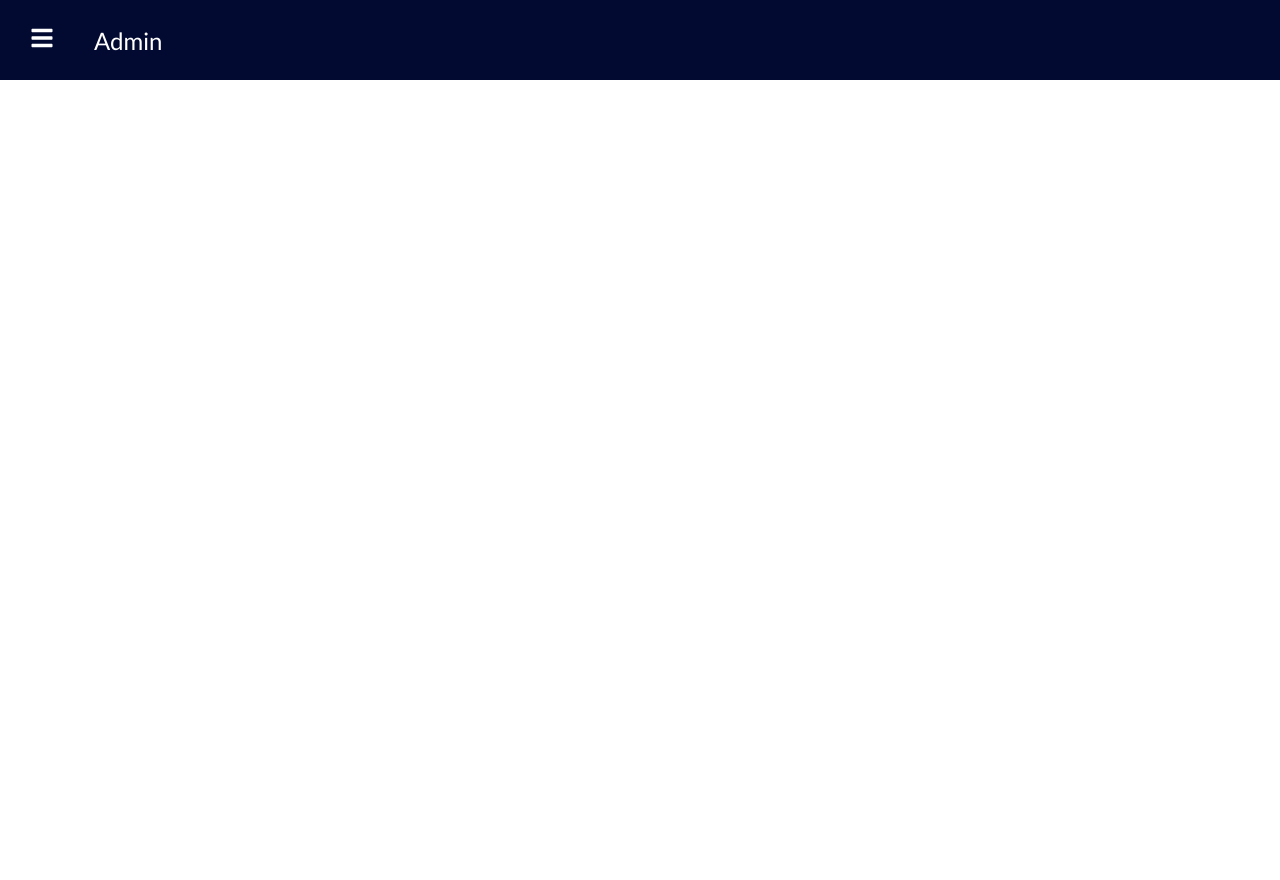
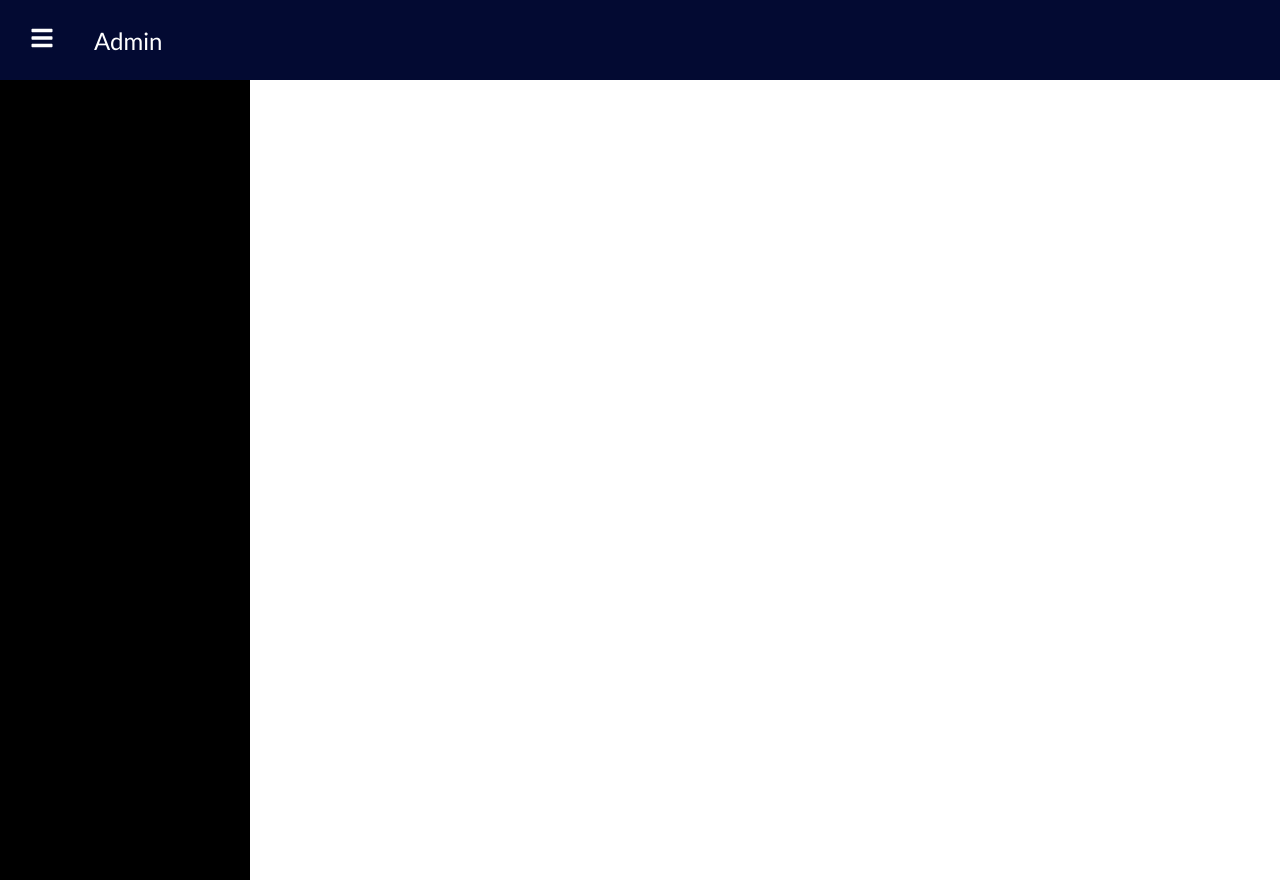
Before and after one commit to Rose-Maina/Asset-Inventory-Mgt-System, a React (Create React App) app in the folder client/: page / in a window 1280 px wide. Before the commit the page ends 800 px from the top, so only its background shows below. Built offline with nearby package versions, Linux system fonts and the light colour scheme.

Commit message:
Style sidebar section

```diff
--- a/client/src/App.css
+++ b/client/src/App.css
@@ -25,3 +25,14 @@ body {
     font-size: 1.5rem;
     padding-left: 40px;
 }
+
+.sidebar-container {
+    display: grid;
+    grid-template-columns: repeat(12, minmax(0, 1fr));
+}
+
+.side-bar {
+    height: 100vh;
+    width: 250px;
+    background-color: black;
+}
--- a/client/src/Components/MainPage.js
+++ b/client/src/Components/MainPage.js
@@ -1,5 +1,6 @@
 import React from 'react';
 import Navbar from './Navbar';
+import Sidebar from './Sidebar';
 
 function MainPage() {
   return (
@@ -10,7 +11,10 @@ function MainPage() {
       </div>
 
       {/* sidebar section */}
-      <div>
+      <div className='sidebar-container'>
+        <div className='side-bar'>
+          <Sidebar/>
+        </div>
 
       </div>
     </>
--- /dev/null
+++ b/client/src/Components/Sidebar.js
@@ -0,0 +1,11 @@
+import React from 'react';
+
+
+function Sidebar() {
+    return (
+        <>
+        </>
+    )
+}
+
+export default Sidebar;
```
